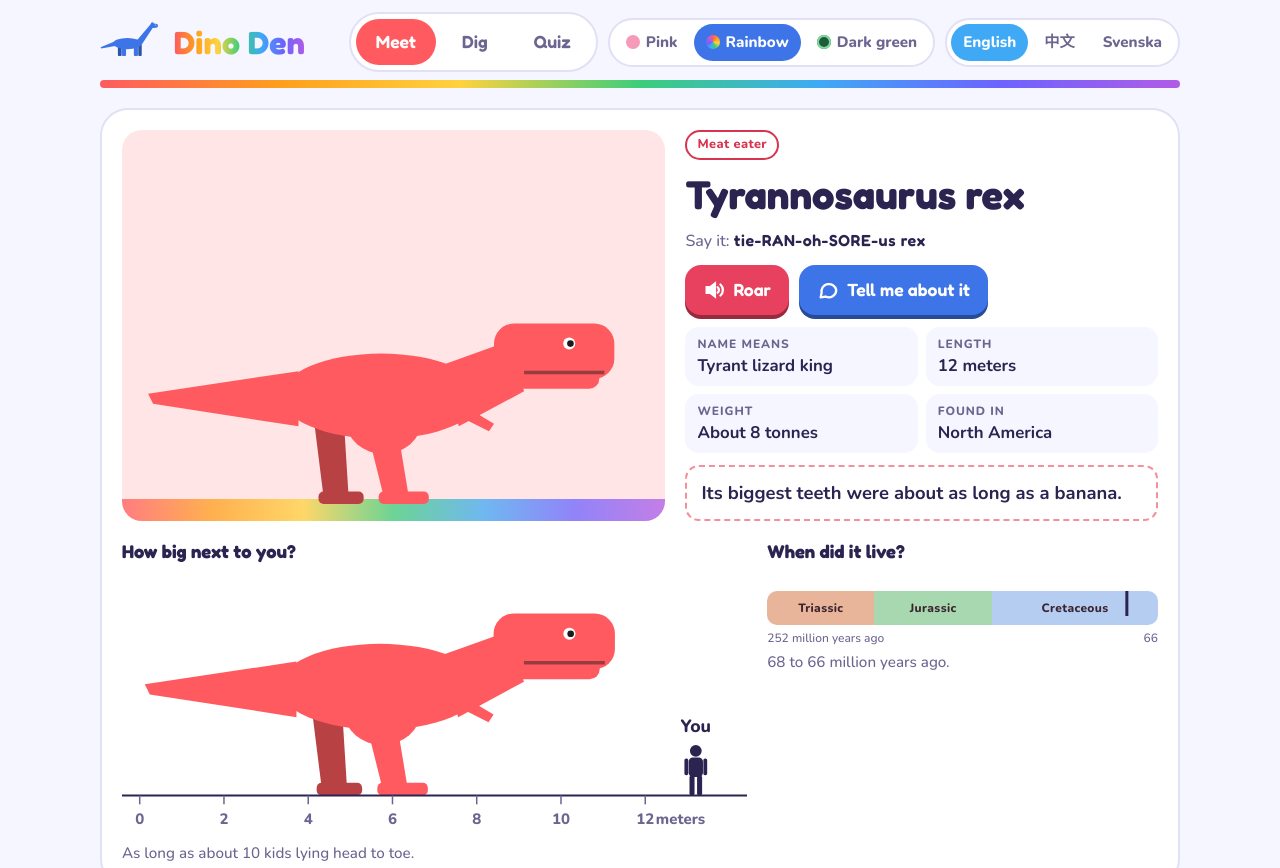
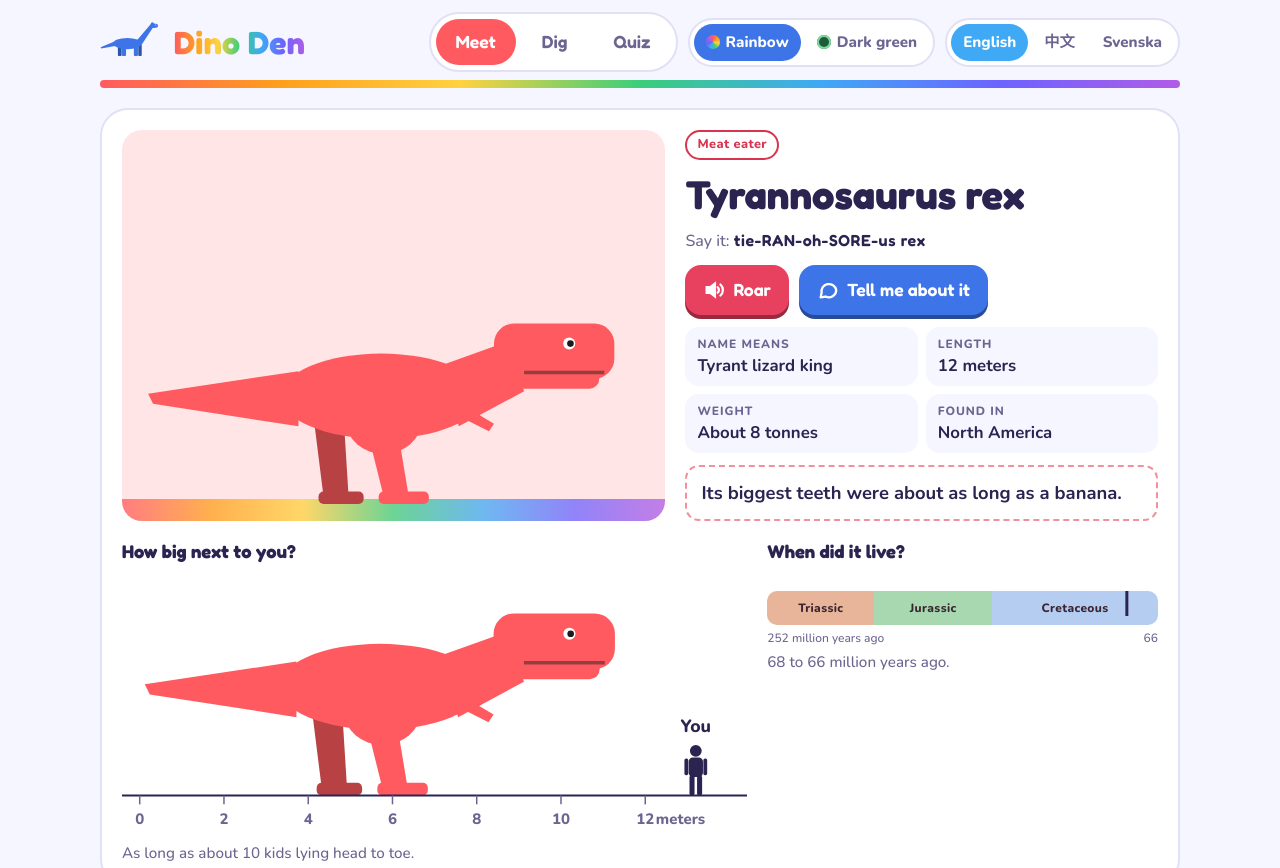
Before and after one commit to gylleann-nl/gy-dino-den, a plain HTML site: page index.html in a window 1280 px wide. Shown: the top 868 px of the page. Drawn offline with nearby package versions, Linux system fonts and the light colour scheme.

Commit message:
Keep only the rainbow and dark green themes
Co-Authored-By: Claude Opus 5.5 <noreply@anthropic.com>
Claude-Session: https://claude.ai/code/session_011sAghFkDgQgZCFSvverBgZ

```diff
--- a/index.html
+++ b/index.html
@@ -39,12 +39,7 @@ header{display:flex;flex-wrap:wrap;align-items:center;justify-content:space-betw
 nav{display:flex;gap:6px;background:var(--surface);border:2px solid var(--line);border-radius:999px;padding:5px}
 nav button{border:0;background:none;border-radius:999px;padding:10px 20px;font-family:var(--display);font-weight:600;font-size:1.1rem;color:var(--muted)}
 nav button[aria-selected="true"]{color:#fff}
-:root.pink{--pit:#C98DA4; --bg:#FDE4EE; --surface:#FFF5F9; --ink:#5A2E44; --muted:#9A6A82;
-  --fern:#E27BAA; --lava:#D9578A; --line:#F6C6DA; --sand:#FAD3DF;
-  --plant:#3C9468; --meat:#D2486A; --fish:#4C88C4;
-  --r1:#F59AB9; --r2:#F7AFC6; --r3:#FBC8D8; --r4:#F2A3C7; --r5:#E58BB5; --r6:#D9578A; --r7:#F7AFC6}
-:root.pink nav button[aria-selected="true"]{background:var(--lava)!important}
-:root.green{--pit:#0B1C13; --bg:#0F2419; --surface:#173323; --ink:#E6F4E8; --muted:#A1C2AA;
+ :root.green{--pit:#0B1C13; --bg:#0F2419; --surface:#173323; --ink:#E6F4E8; --muted:#A1C2AA;
   --fern:#2F9158; --lava:#D9622B; --line:#2A4B37; --sand:#3D5A3A;
   --plant:#7FDB9E; --meat:#FF8A7A; --fish:#7EC3F2; color-scheme:dark;
   --r1:#1E5B3A; --r2:#2F7D4A; --r3:#4CA66A; --r4:#7FCB8A; --r5:#4CA66A; --r6:#2F7D4A; --r7:#1E5B3A}
@@ -55,7 +50,6 @@ nav button[aria-selected="true"]{color:#fff}
 .themes{display:flex;gap:4px;background:var(--surface);border:2px solid var(--line);border-radius:999px;padding:4px}
 .themes button{border:0;background:none;border-radius:999px;padding:7px 12px;font-weight:800;font-size:.95rem;color:var(--muted);display:inline-flex;align-items:center;gap:6px}
 .themes button i{width:14px;height:14px;border-radius:50%;display:inline-block}
-.themes button[data-theme-pick="pink"] i{background:#F59AB9}
 .themes button[data-theme-pick="rainbow"] i{background:conic-gradient(#FF5A5F,#FF9F1C,#FFD23F,#3BCE7A,#3FA9F5,#6C63FF,#B05CE6,#FF5A5F)}
 .themes button[aria-pressed="true"]{background:var(--fern);color:#fff}
 nav button:nth-child(1)[aria-selected="true"]{background:var(--r1)}
@@ -159,7 +153,6 @@ footer{color:var(--muted);font-size:.85rem;text-align:center}
         <button role="tab" id="tab-quiz" aria-selected="false" data-view="quiz"></button>
       </nav>
       <div class="themes" role="group" aria-label="Colors">
-        <button data-theme-pick="pink" aria-label="Pink"><i></i><span class="tp"></span></button>
         <button data-theme-pick="rainbow" aria-label="Rainbow"><i></i><span class="tr"></span></button>
         <button data-theme-pick="green" aria-label="Dark green"><i></i><span class="tg"></span></button>
       </div>
@@ -221,16 +214,15 @@ const DINOS=[
   means:{en:"Spine lizard",zh:"有棘刺的蜥蜴",sv:"Taggödla"},
   fact:{en:"It spent lots of time in rivers and caught fish, a bit like a giant crocodile.",zh:"它常常待在河里抓鱼，有点像一条巨大的鳄鱼。",sv:"Den tillbringade mycket tid i floder och fångade fisk, lite som en jättelik krokodil."}},
 ];
-const PINK={trex:"#E97FA3",trike:"#F0A08A",stego:"#EDB46E",brachio:"#B49BE6",raptor:"#D98FD0",ankylo:"#8FC9A6",para:"#86BCE6",spino:"#F294BE"};
-let theme="rainbow";try{const t=localStorage.getItem("dinoTheme");if(["pink","rainbow","green"].includes(t))theme=t}catch(e){}
+let theme="rainbow";try{const t=localStorage.getItem("dinoTheme");if(["rainbow","green"].includes(t))theme=t}catch(e){}
 const GREEN={trex:"#E8735A",trike:"#8FD16A",stego:"#E8B64A",brachio:"#5FC7A8",raptor:"#B48BE0",ankylo:"#B9C76A",para:"#6CB4E0",spino:"#E07FA8"};
-const col=d=>theme==="pink"?PINK[d.id]:theme==="green"?GREEN[d.id]:d.color;
+const col=d=>theme==="green"?GREEN[d.id]:d.color;
 const byId=Object.fromEntries(DINOS.map(d=>[d.id,d]));
 const PLACES={na:{en:"North America",zh:"北美洲",sv:"Nordamerika"},pt:{en:"Portugal",zh:"葡萄牙",sv:"Portugal"},mn:{en:"Mongolia",zh:"蒙古",sv:"Mongoliet"},naf:{en:"North Africa",zh:"北非",sv:"Nordafrika"}};
 
 /* ---------- Words ---------- */
 const S={
- en:{green:"Dark green",pink:"Pink",rainbow:"Rainbow",voice:"en-US",tabs:["Meet","Dig","Quiz"],pick:"Pick a dinosaur",diet:{plants:"Plant eater",meat:"Meat eater",fish:"Fish eater"},
+ en:{green:"Dark green",rainbow:"Rainbow",voice:"en-US",tabs:["Meet","Dig","Quiz"],pick:"Pick a dinosaur",diet:{plants:"Plant eater",meat:"Meat eater",fish:"Fish eater"},
   sayLabel:"Say it:",roar:"Roar",honk:"Honk",tell:"Tell me about it",means:"Name means",length:"Length",weight:"Weight",found:"Found in",
   m:n=>`${n} meters`,and:" and ",wt:(w,u)=>w.length>1?`${w[0]} to ${w[1]} tonnes`:`About ${w[0]} ${u==="t"?"tonnes":"kg"}`,
   sizeH:"How big next to you?",kids:n=>`As long as about ${n} kids lying head to toe.`,you:"You",meters:"meters",
@@ -244,7 +236,7 @@ const S={
   yes:"Yes! You got a star.",no:a=>`Nice try. The answer is ${a}.`,next:"Next question",see:"See my stars",
   ends:["Good try, explorer!","Great digging!","Dino expert!"],score:(s,b)=>`You got ${s} out of 5. Your best is ${b}.`,again:"Play again",starsAria:(n,o)=>`${n} of ${o} stars`,
   foot:"Sizes and dates are scientists' best guesses from fossils, and they can change when new bones are found."},
- zh:{green:"深绿色",pink:"粉色",rainbow:"彩虹",voice:"zh-CN",tabs:["认识","挖掘","问答"],pick:"选一只恐龙",diet:{plants:"吃植物",meat:"吃肉",fish:"吃鱼"},
+ zh:{green:"深绿色",rainbow:"彩虹",voice:"zh-CN",tabs:["认识","挖掘","问答"],pick:"选一只恐龙",diet:{plants:"吃植物",meat:"吃肉",fish:"吃鱼"},
   sayLabel:"拼音：",roar:"吼一声",honk:"叫一声",tell:"给我讲讲",means:"名字的意思",length:"身长",weight:"体重",found:"发现地",
   m:n=>`${n}米`,and:"和",wt:(w,u)=>w.length>1?`${w[0]}到${w[1]}吨`:`约${w[0]}${u==="t"?"吨":"公斤"}`,
   sizeH:"和你比有多大？",kids:n=>`差不多有${n}个小朋友头对脚躺成一排那么长。`,you:"你",meters:"米",
@@ -258,7 +250,7 @@ const S={
   yes:"答对了！你得到一颗星星。",no:a=>`差一点！答案是${a}。`,next:"下一题",see:"看看我的星星",
   ends:["不错哦，小探险家！","太棒了！","恐龙专家！"],score:(s,b)=>`你答对了${s}题，共5题。你的最好成绩是${b}题。`,again:"再玩一次",starsAria:(n,o)=>`${o}颗星中得到${n}颗`,
   foot:"恐龙的大小和年代是科学家根据化石做出的最佳推测，发现新的骨头后可能会改变。"},
- sv:{green:"Mörkgrön",pink:"Rosa",rainbow:"Regnbåge",voice:"sv-SE",tabs:["Möt","Gräv","Quiz"],pick:"Välj en dinosaurie",diet:{plants:"Växtätare",meat:"Köttätare",fish:"Fiskätare"},
+ sv:{green:"Mörkgrön",rainbow:"Regnbåge",voice:"sv-SE",tabs:["Möt","Gräv","Quiz"],pick:"Välj en dinosaurie",diet:{plants:"Växtätare",meat:"Köttätare",fish:"Fiskätare"},
   sayLabel:"",roar:"Vrål",honk:"Tuta",tell:"Berätta om den",means:"Namnet betyder",length:"Längd",weight:"Vikt",found:"Hittad i",
   m:n=>`${n} meter`,and:" och ",wt:(w,u)=>w.length>1?`${w[0]} till ${w[1]} ton`:`Cirka ${w[0]} ${u==="t"?"ton":"kg"}`,
   sizeH:"Hur stor är den bredvid dig?",kids:n=>`Lika lång som ungefär ${n} barn som ligger på rad.`,you:"Du",meters:"meter",
@@ -427,7 +419,7 @@ function newDig(){
   const r=sand.getBoundingClientRect(),dpr=window.devicePixelRatio||1;
   sand.width=Math.max(1,Math.round(r.width*dpr));sand.height=Math.max(1,Math.round(r.height*dpr));
   sctx.globalCompositeOperation="source-over";sctx.globalAlpha=1;
-  const g=sctx.createLinearGradient(0,0,0,sand.height);(theme==="green"?["#5E7A4A","#55703F","#4C6638","#55703F","#5E7A4A","#4C6638","#55703F"]:theme==="pink"?["#FBD3E0","#F9C4D6","#F7B6CC","#F9C4D6","#FBD3E0","#F7B6CC","#F9C4D6"]:["#FFC2C4","#FFD9A8","#FFEFA8","#BDF0CF","#BFE3FB","#CFCBFF","#E6C7F5"]).forEach((c,i,a)=>{g.addColorStop(i/a.length,c);g.addColorStop((i+1)/a.length-.001,c)});sctx.fillStyle=g;sctx.fillRect(0,0,sand.width,sand.height);
+  const g=sctx.createLinearGradient(0,0,0,sand.height);(theme==="green"?["#5E7A4A","#55703F","#4C6638","#55703F","#5E7A4A","#4C6638","#55703F"]:["#FFC2C4","#FFD9A8","#FFEFA8","#BDF0CF","#BFE3FB","#CFCBFF","#E6C7F5"]).forEach((c,i,a)=>{g.addColorStop(i/a.length,c);g.addColorStop((i+1)/a.length-.001,c)});sctx.fillStyle=g;sctx.fillRect(0,0,sand.width,sand.height);
   for(let i=0;i<sand.width*sand.height/90;i++){sctx.fillStyle=Math.random()<.5?"rgba(90,80,140,.18)":"rgba(255,255,255,.55)";sctx.fillRect(Math.random()*sand.width,Math.random()*sand.height,2*dpr,2*dpr)}
   for(let i=0;i<14;i++){sctx.fillStyle="rgba(120,110,170,.3)";sctx.beginPath();sctx.ellipse(Math.random()*sand.width,Math.random()*sand.height,(4+Math.random()*10)*dpr,(3+Math.random()*6)*dpr,Math.random()*3,0,7);sctx.fill()}
 }
@@ -514,15 +506,15 @@ function applyLang(){
   document.getElementById("digHelp").textContent=t.digHelp;
   document.getElementById("meterBox").setAttribute("aria-label",t.meter);
   document.getElementById("foot").textContent=t.foot;
-  document.querySelector(".tp").textContent=t.pink;document.querySelector(".tg").textContent=t.green;document.querySelector('[data-theme-pick="green"]').setAttribute("aria-label",t.green);document.querySelector(".tr").textContent=t.rainbow;
-  document.querySelector('[data-theme-pick="pink"]').setAttribute("aria-label",t.pink);document.querySelector('[data-theme-pick="rainbow"]').setAttribute("aria-label",t.rainbow);
+  document.querySelector(".tg").textContent=t.green;document.querySelector('[data-theme-pick="green"]').setAttribute("aria-label",t.green);document.querySelector(".tr").textContent=t.rainbow;
+  document.querySelector('[data-theme-pick="rainbow"]').setAttribute("aria-label",t.rainbow);
   renderGrid();renderDetail();
   if(digDino){document.querySelector("#fossil svg").setAttribute("aria-label",t.hidden);renderFound()}
   if(Q.length)renderQ();
 }
 document.querySelectorAll(".langs button").forEach(b=>b.onclick=()=>{lang=b.dataset.lang;try{localStorage.setItem("dinoLang",lang)}catch(e){};if(canSpeak)try{speechSynthesis.cancel()}catch(e){};applyLang()});
 function applyTheme(){
-  document.documentElement.classList.toggle("pink",theme==="pink");document.documentElement.classList.toggle("green",theme==="green");
+  document.documentElement.classList.toggle("green",theme==="green");
   document.querySelectorAll(".themes button").forEach(b=>b.setAttribute("aria-pressed",b.dataset.themePick===theme));
 }
 document.querySelectorAll(".themes button").forEach(b=>b.onclick=()=>{theme=b.dataset.themePick;try{localStorage.setItem("dinoTheme",theme)}catch(e){}
```
Also changed, not shown: 1 other file.
